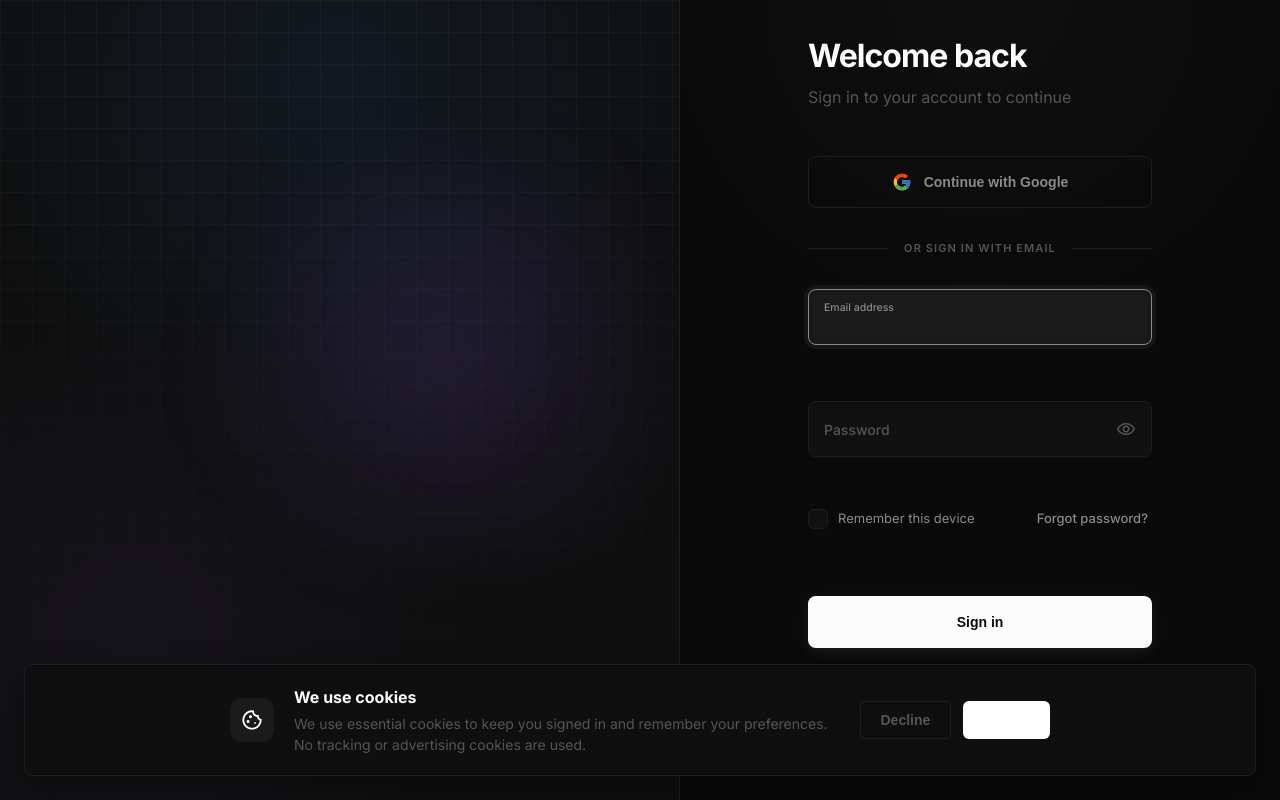
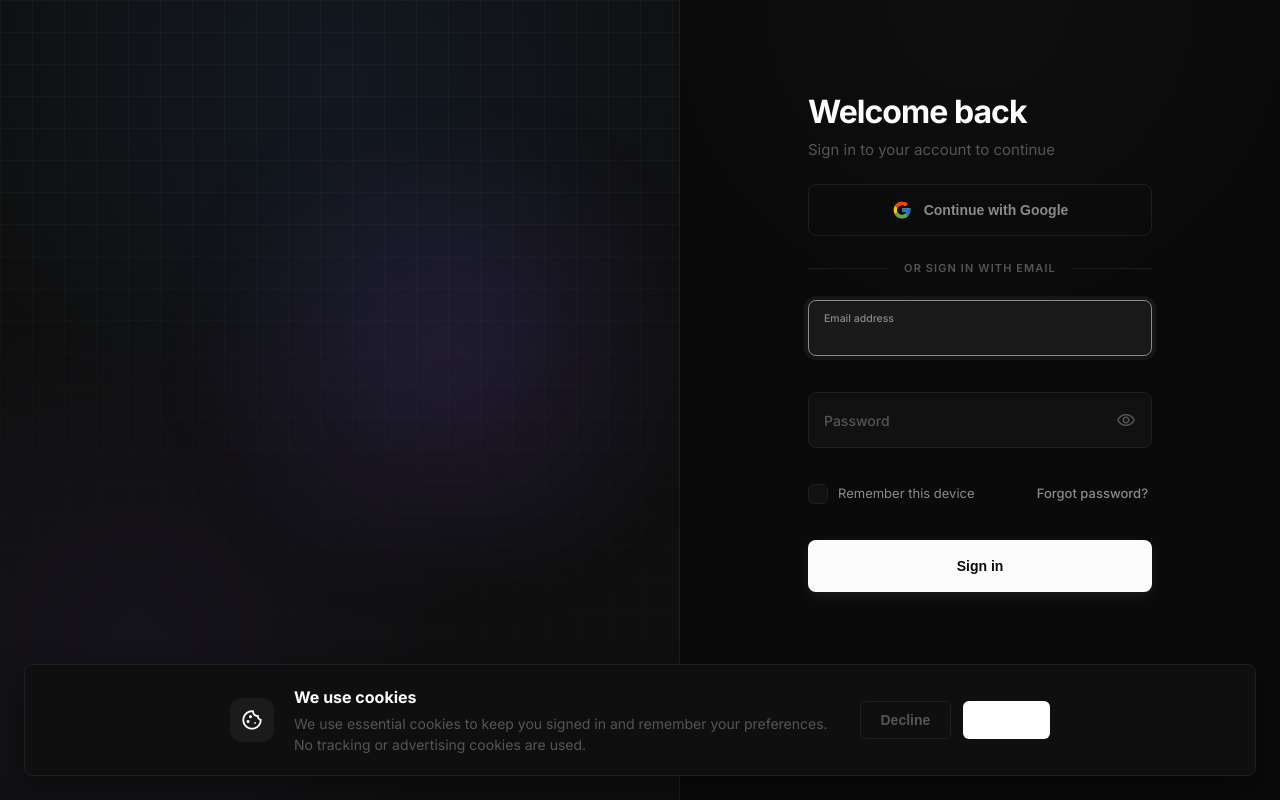
Before and after one commit to RASAPALLI-MAHESH/productivity, a React (Vite) app in the folder frontend/: page /login in a window 1280 px wide. Built offline with nearby package versions, Linux system fonts and the light colour scheme; no server answers; the HTML template or start-up script is replaced by a standard one.

Commit message:
fix: refine auth pages spacing for consistency and premium aesthetics

```diff
--- a/frontend/src/styles/auth.css
+++ b/frontend/src/styles/auth.css
@@ -124,7 +124,7 @@
 }
 
 .auth-card-header {
-    margin-bottom: var(--space-6);
+    margin-bottom: 24px;
     text-align: left;
 }
 
@@ -133,21 +133,20 @@
     font-weight: 700;
     color: var(--text-primary);
     letter-spacing: -0.03em;
-    margin-bottom: 8px;
+    margin-bottom: 6px;
 }
 
 .auth-card-header p {
     color: var(--text-muted);
-    font-size: 16px;
-    line-height: 1.5;
+    font-size: 15px;
+    line-height: 1.4;
 }
 
 /* Form Container */
 .auth-form-container form {
     display: flex;
     flex-direction: column;
-    gap: var(--space-5);
-    /* Wider gap for floating labels */
+    gap: 20px;
 }
 
 /* Elite Inputs - Floating Label Design */
@@ -236,8 +235,8 @@
     display: flex;
     justify-content: space-between;
     align-items: center;
-    margin-top: -8px;
-    margin-bottom: var(--space-2);
+    margin-top: -4px;
+    margin-bottom: 8px;
 }
 
 .custom-checkbox-label {
@@ -300,7 +299,7 @@
     font-size: var(--font-size-base);
     border-radius: var(--radius-lg);
     border: none;
-    margin-top: 8px;
+    margin-top: 4px;
     box-shadow: 0 4px 14px rgba(255, 255, 255, 0.08);
     transition: all 250ms cubic-bezier(0.16, 1, 0.3, 1);
     cursor: pointer;
@@ -507,9 +506,9 @@
     display: flex;
     align-items: center;
     text-align: center;
-    margin: 32px 0;
+    margin: 24px 0;
     color: var(--text-muted);
-    font-size: var(--font-size-xs);
+    font-size: 11px;
     font-weight: 600;
     text-transform: uppercase;
     letter-spacing: 0.1em;
```
